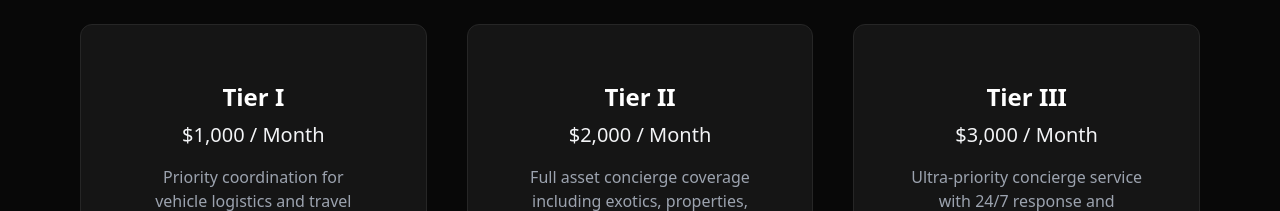
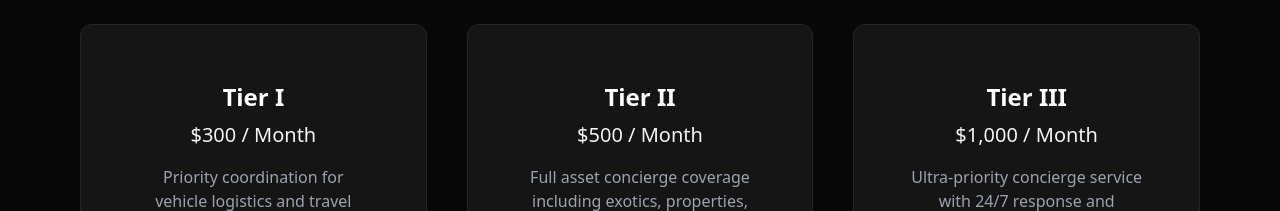
Before and after one commit to henryspann/Spann-Concierge, a React (Vite) app: page / in a window 1280 px wide. Shown: the part 1040-1251 px from the top of the page. Built offline with nearby package versions, Linux system fonts and the light colour scheme.

Commit message:
Update App.jsx

```diff
--- a/src/App.jsx
+++ b/src/App.jsx
@@ -341,9 +341,9 @@ export default function SpannConciergeSite() {
   }, []);
 
   const renewalTiers = [
-    { id: 1, tier: 'Tier I', price: '$1,000 / Month', desc: 'Priority coordination for vehicle logistics and travel arrangements.', includes: ['Dedicated concierge contact', '24-hour response time', 'Vehicle transport scheduling', 'Exclusive event access opportunities'] },
-    { id: 2, tier: 'Tier II', price: '$2,000 / Month', desc: 'Full asset concierge coverage including exotics, properties, and events.', includes: ['Comprehensive concierge access', 'Private property management assistance', 'Priority vendor booking', 'Weekend emergency support'] },
-    { id: 3, tier: 'Tier III', price: '$3,000 / Month', desc: 'Ultra-priority concierge service with 24/7 response and private vendor access.', includes: ['24/7 personal concierge team', 'Private air and yacht coordination', 'Top-tier vendor network access', 'Direct founder contact line'] }
+    { id: 1, tier: 'Tier I', price: '$300 / Month', desc: 'Priority coordination for vehicle logistics and travel arrangements.', includes: ['Dedicated concierge contact', '24-hour response time', 'Vehicle transport scheduling', 'Exclusive event access opportunities'] },
+    { id: 2, tier: 'Tier II', price: '$500 / Month', desc: 'Full asset concierge coverage including exotics, properties, and events.', includes: ['Comprehensive concierge access', 'Private property management assistance', 'Priority vendor booking', 'Weekend emergency support'] },
+    { id: 3, tier: 'Tier III', price: '$1,000 / Month', desc: 'Ultra-priority concierge service with 24/7 response and private vendor access.', includes: ['24/7 personal concierge team', 'Private air and yacht coordination', 'Top-tier vendor network access', 'Direct founder contact line'] }
   ];
 
   return (
```
